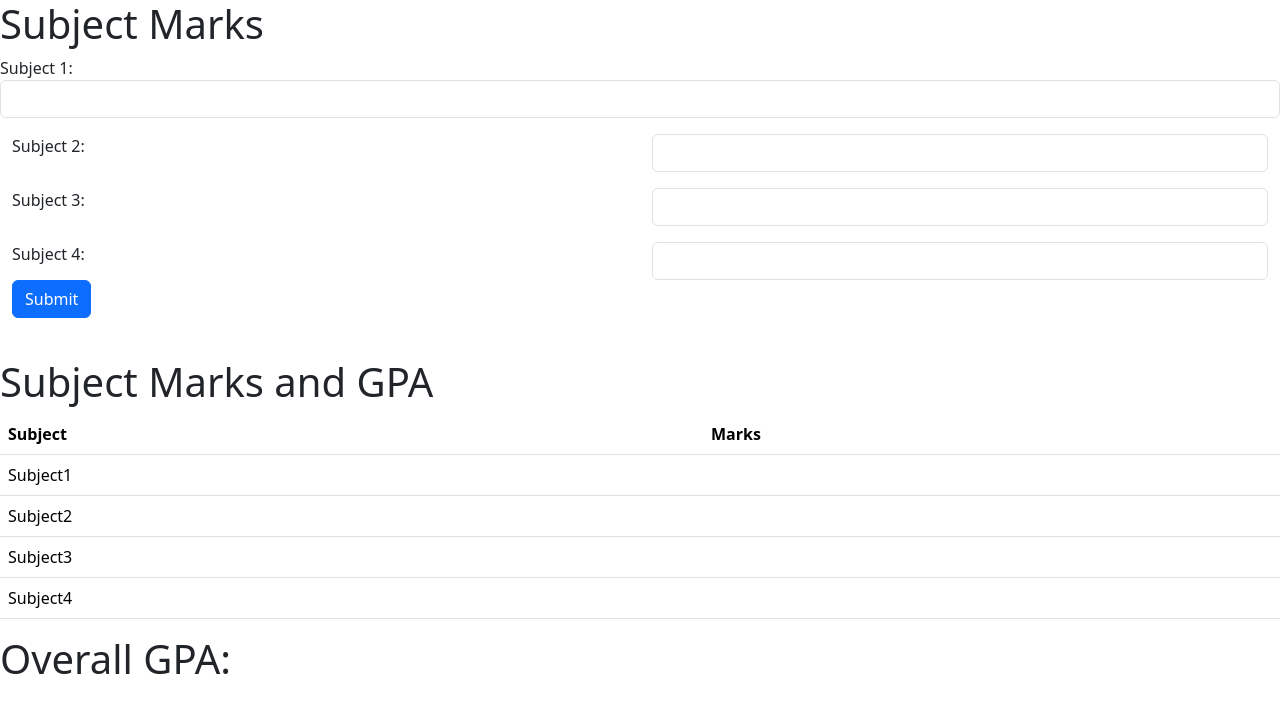
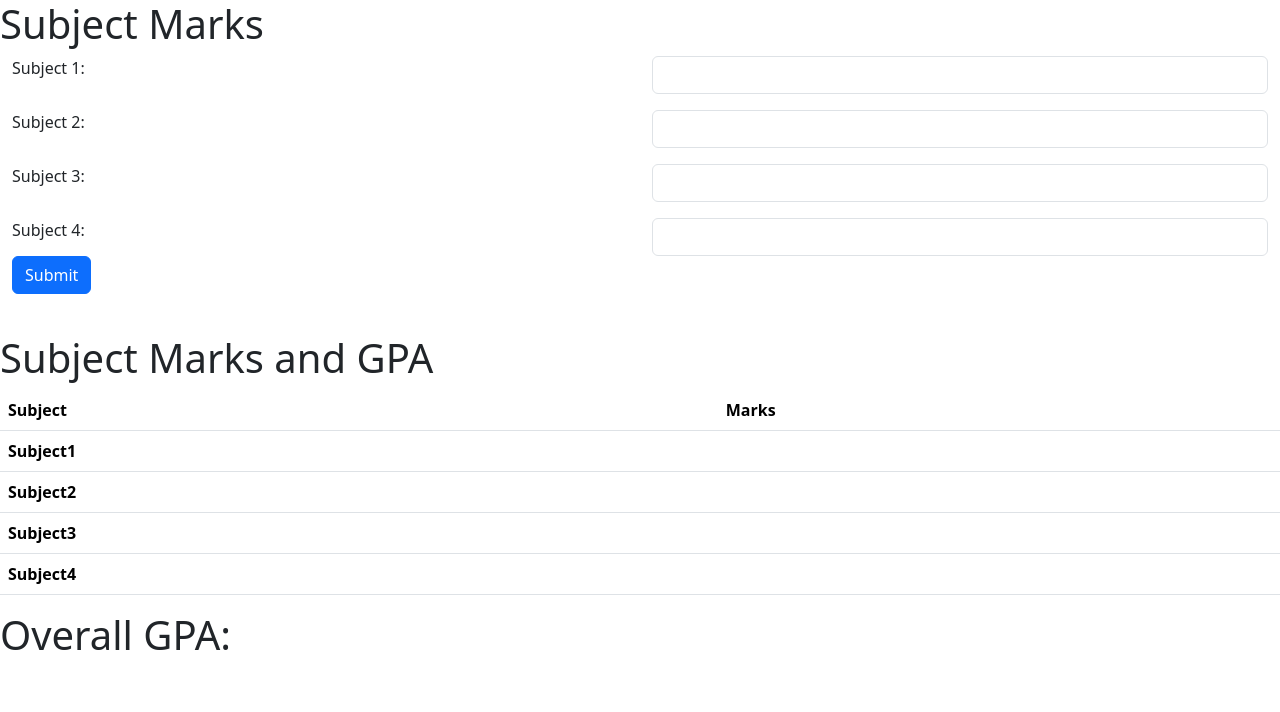
Before and after one commit to vincentzhang0912/day14-2, a plain HTML site: page index.html in a window 1280 px wide. Drawn offline with nearby package versions, Linux system fonts and the light colour scheme.

Commit message:
one line

```diff
--- a/index.html
+++ b/index.html
@@ -7,40 +7,28 @@
     <link href="https://cdn.jsdelivr.net/npm/bootstrap@5.3.3/dist/css/bootstrap.min.css" rel="stylesheet" integrity="sha384-QWTKZyjpPEjISv5WaRU9OFeRpok6YctnYmDr5pNlyT2bRjXh0JMhjY6hW+ALEwIH" crossorigin="anonymous">
     <script src="https://cdn.jsdelivr.net/npm/bootstrap@5.3.3/dist/js/bootstrap.bundle.min.js" integrity="sha384-YvpcrYf0tY3lHB60NNkmXc5s9fDVZLESaAA55NDzOxhy9GkcIdslK1eN7N6jIeHz" crossorigin="anonymous"></script>
     <style>
-        .normal-font{
-            font-weight:normal;
-        }
-        .form-control {
-        display:inline-flex
-    }
-    #input1{
-        display:inline !important;
 
-    }
     </style>
 </head>
 <body>
 
     <h1>Subject Marks</h1>
     <div class="Form—Table">
-        <div class=" mb-3">
-            <!-- <div class="row  "> -->
-                    <!-- <div class="col-md-6 "> -->
-                        <label for="label1" class=" ">Subject 1:</label>
+      <div class="container-fluid mb-3">
+            <div class="row  ">
+                    <div class="col-md-6 ">
+                        <label for="label1" class=" col-md-6 ">Subject 1:</label>
+                    </div>
+
+                    <div class=" col-md-6">
                         <input
                         type="number"
                         name="label1"
                         id="input1"
                         class=" form-control "
 
-
                         />
-
-                    <!-- </div> -->
-
-                    <!-- <div class=" col-md-6">
-
-                    </div> -->
+                    </div>
             </div>
         </div>
         <div class="container-fluid mb-3">
```
